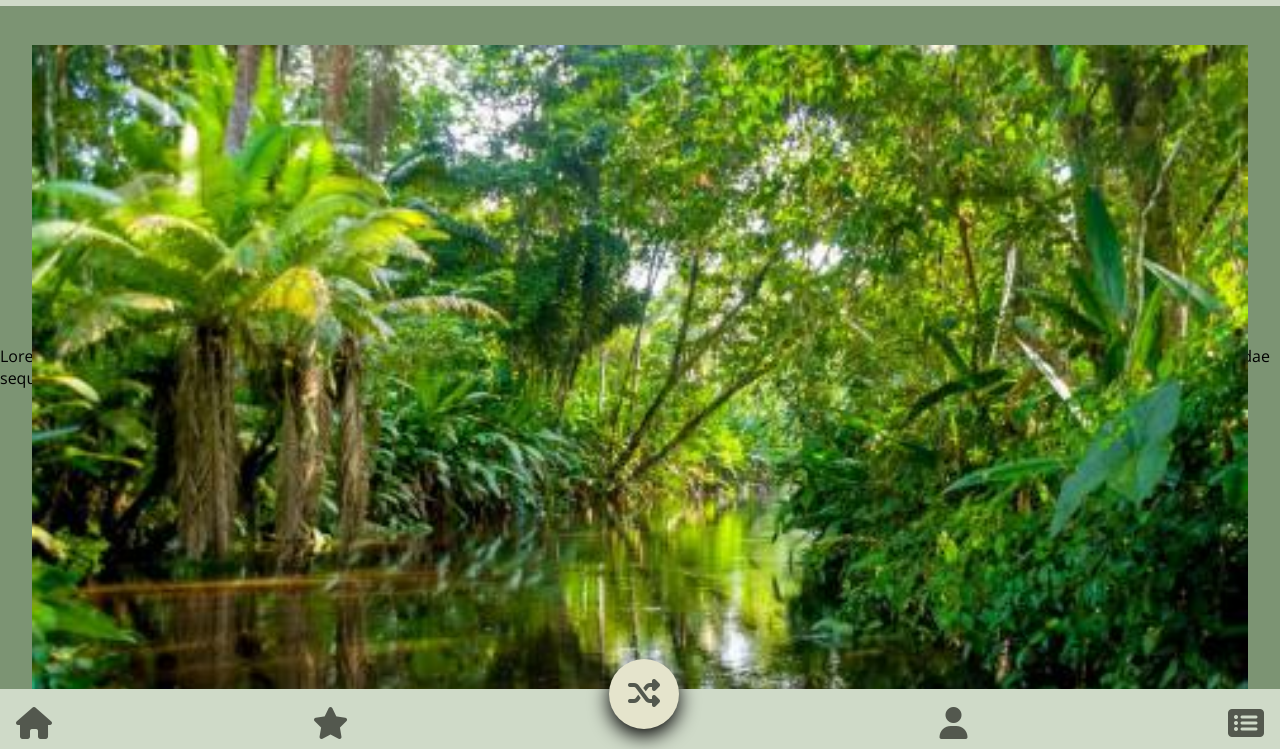
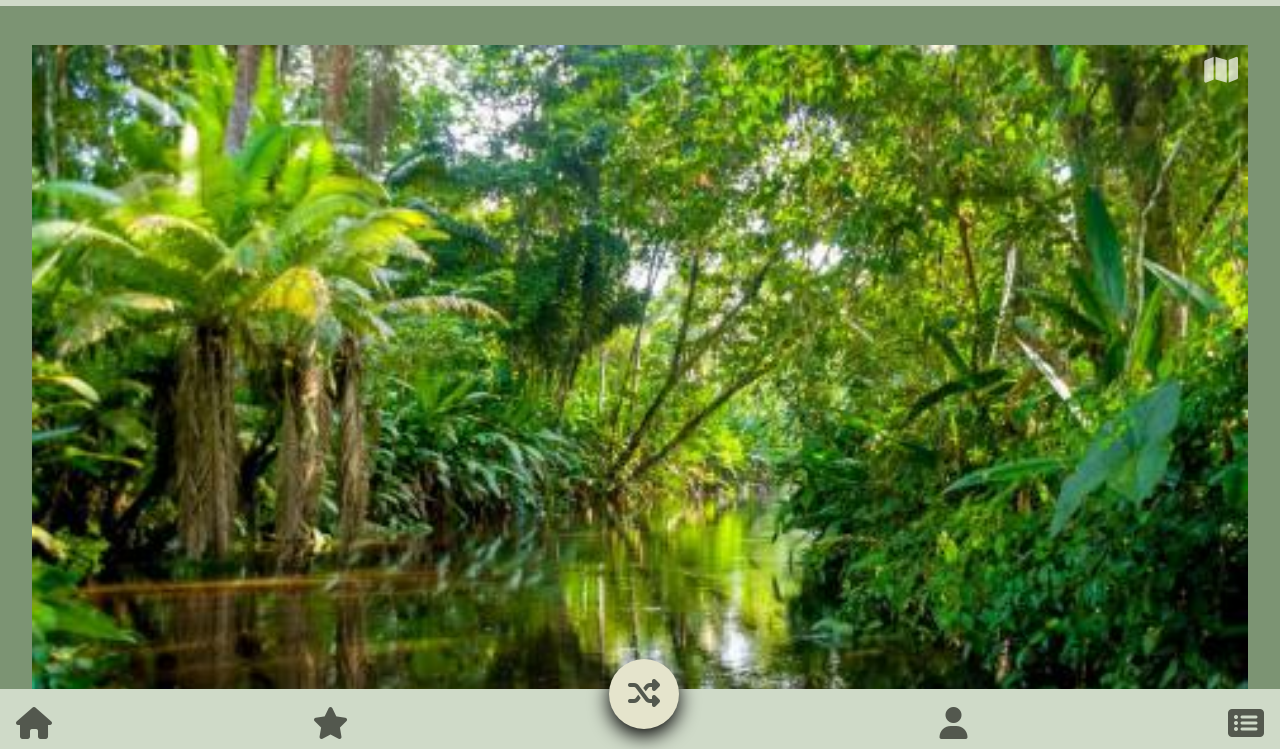
Before and after one commit to bilkn/naturama, a React app: page / in a window 1280 px wide. Shown: the part 51-800 px from the top of the page. Built offline with nearby package versions, Linux system fonts and the light colour scheme.

Commit message:
feat: add props to PlaceThumbnail for class and icon

```diff
--- a/src/components/App/App.js
+++ b/src/components/App/App.js
@@ -1,13 +1,14 @@
 import React from 'react';
 import 'regenerator-runtime/runtime.js';
 import AppHead from '../AppHead/AppHead';
+import DailyPlaceList from '../DailyPlaceList/DailyPlaceList';
 import Home from '../Home/Home';
 import MobileNav from '../MobileNav/MobileNav';
 function App() {
   return (
     <>
      <AppHead />
-     <Home />
+     <Home/>
      <MobileNav />
     </>
   );
--- /dev/null
+++ b/src/components/DailyPlaceList/DailyPlaceList.js
@@ -0,0 +1,15 @@
+import React from 'react'
+import PlaceThumbnail from '../PlaceThumbnail/PlaceThumbnail';
+import "./DailyPlaceList.scss";
+function DailyPlaceList() {
+    return (
+        <div className= "daily-place-list">
+            <PlaceThumbnail />
+            <PlaceThumbnail />
+            <PlaceThumbnail />
+            <PlaceThumbnail />
+        </div>
+    )
+}
+
+export default DailyPlaceList
--- /dev/null
+++ b/src/components/DailyPlaceList/DailyPlaceList.scss
@@ -0,0 +1,3 @@
+.daily-place-list {
+
+}
--- a/src/components/PlaceContent/PlaceContent.js
+++ b/src/components/PlaceContent/PlaceContent.js
@@ -1,11 +1,11 @@
 import React from 'react';
 import PlaceDetails from '../PlaceDetails/PlaceDetails';
 import PlaceThumbnail from '../PlaceThumbnail/PlaceThumbnail';
-import "./PlaceContent.scss";
+import './PlaceContent.scss';
 function PlaceContent() {
   return (
-    <div className= "place-content">
-      <PlaceThumbnail />
+    <div className="place-content">
+      <PlaceThumbnail classNames={['place-thumbnail']} icon="fas fa-map" />
       <PlaceDetails />
     </div>
   );
--- a/src/components/PlaceContent/PlaceContent.scss
+++ b/src/components/PlaceContent/PlaceContent.scss
@@ -1,4 +1,5 @@
 .place-content {
     height: 300px;
+    margin-bottom: 2rem;
     width: 95vw;
 }
--- a/src/components/PlaceDescription/PlaceDescription.js
+++ b/src/components/PlaceDescription/PlaceDescription.js
@@ -1,5 +1,5 @@
 import React from 'react'
-
+import "./PlaceDescription.scss";
 function PlaceDescription() {
     return (
         <div className= "place-description">
--- a/src/components/PlaceDescription/PlaceDescription.scss
+++ b/src/components/PlaceDescription/PlaceDescription.scss
@@ -0,0 +1,7 @@
+.place-description {
+    color: #fff;
+    font-size: 1rem;
+    line-height: 23px;
+    margin: 0 auto;
+    width: 85%;
+}
--- a/src/components/PlaceDetails/PlaceDetails.scss
+++ b/src/components/PlaceDetails/PlaceDetails.scss
@@ -8,19 +8,13 @@
   justify-content: space-between;
   margin-top: -4px;
   padding: 0.8rem 1rem;
-
-  // place-details__distance
-  &__distance {
-
-  }
-
 }
 
 .place-details-location-container {
   align-items: center;
   display: flex;
 
-   // .place-details-location-container__icon
+  // .place-details-location-container__icon
   &__icon {
     margin-right: 7px;
   }
--- a/src/components/PlaceThumbnail/PlaceThumbnail.js
+++ b/src/components/PlaceThumbnail/PlaceThumbnail.js
@@ -1,12 +1,15 @@
 import React from 'react';
-import img from "../../assets/img-2.jpg";
-import "./PlaceThumbnail.scss";
-function PlaceThumbnail() {
+import img from '../../assets/img-2.jpg';
+import './PlaceThumbnail.scss';
+function PlaceThumbnail(props) {
+
+  const {classNames, icon} = props;
 
   return (
-    <div className="place-thumbnail">
-      <img src={img} alt="" className="place-thumbnail__img" />
-      <p className="place-thumbnail__name">Wild Jungle</p>
+    <div className={[...classNames]}>
+      <img src={img} alt="" className={`${classNames[0]}__img`} />
+      <i className={`${icon} ${classNames[0]}__icon`}></i>
+      <p className={`${classNames[0]}__name`}>Wild Jungle</p>
     </div>
   );
 }
--- a/src/components/PlaceThumbnail/PlaceThumbnail.scss
+++ b/src/components/PlaceThumbnail/PlaceThumbnail.scss
@@ -9,6 +9,14 @@
     height: auto;
     width: 100%;
   }
+  &__icon {
+    color: #fff;
+    font-size: 30px;
+    position: absolute;
+    right: 10px;
+    top: 10px;
+    opacity: 0.7;
+  }
   &__name {
     bottom: 30px;
     color: #fff;
```
Also changed, not shown: .eslintrc.js.
